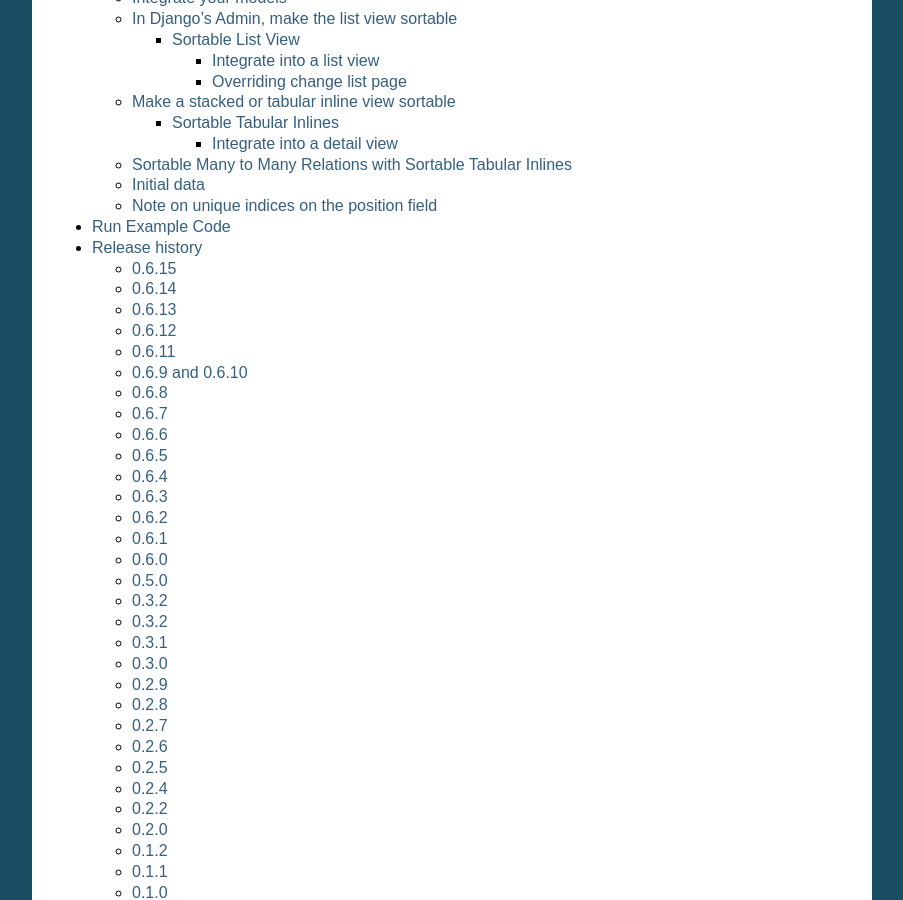
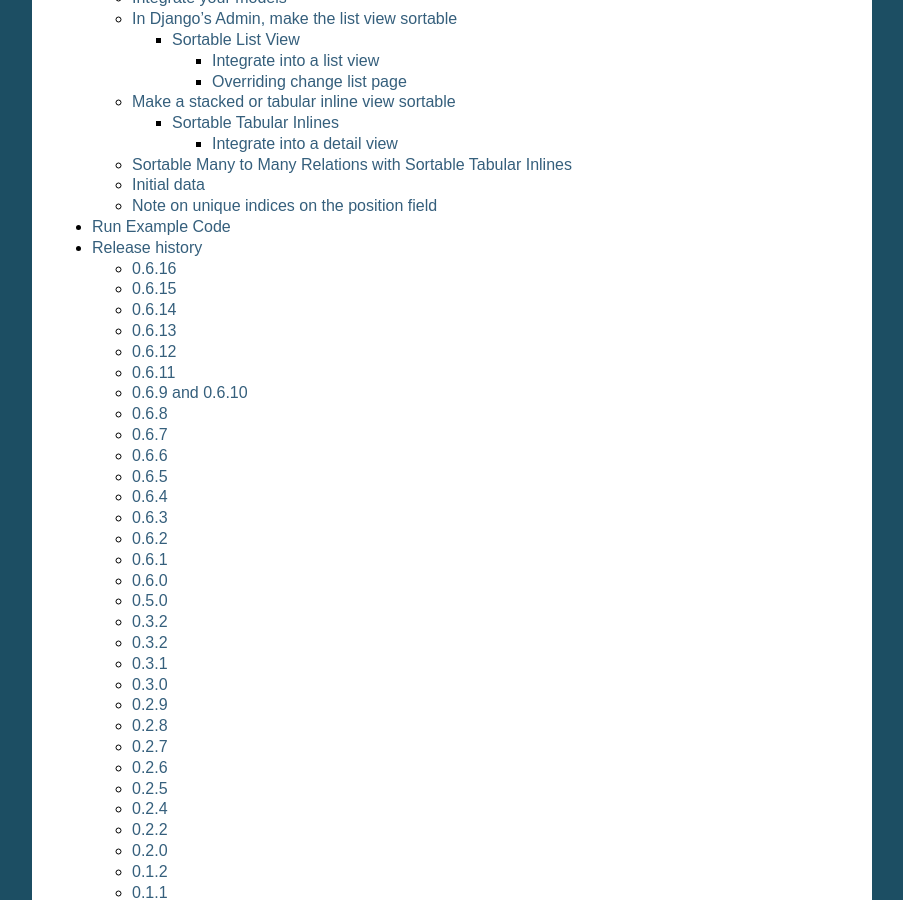
Before and after one commit to jrief/django-admin-sortable2, a Sphinx documentation site: the page built from docs/source/index.rst, in a window 1280 px wide and 900 px high, scrolled down 968 px. Shown: the whole window, without its empty margins (198-1101 px from the left). Built offline with Sphinx 7.4.7, drawn with Linux system fonts in a browser that asks for light colours.

Commit message:
Bump to 0.6.16

```diff
--- a/adminsortable2/__init__.py
+++ b/adminsortable2/__init__.py
@@ -1 +1 @@
-__version__ = '0.6.15'
+__version__ = '0.6.16'
--- a/docs/source/changelog.rst
+++ b/docs/source/changelog.rst
@@ -3,6 +3,10 @@
 ===============
 Release history
 ===============
+
+0.6.16
+------
+* Fixes #137: Allow standard collapsible tabular inline.
 
 0.6.15
 ------
```
